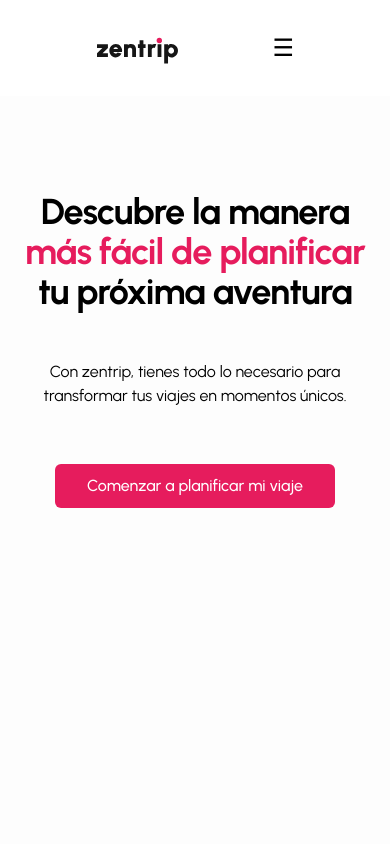
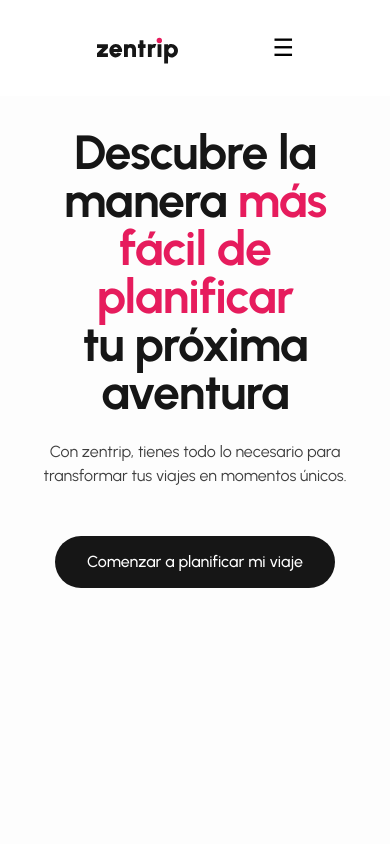
Before and after one commit to Ignacio918/viajes-app, a React (Vite) app in the folder viajes-app/: page / in a window 390 px wide. Shown: the top 844 px of the page. Built offline with nearby package versions, Linux system fonts and the light colour scheme; a web font is replaced by a local one.

Commit message:
nuevo hero

```diff
--- a/viajes-app/src/pages/HeroSection.tsx
+++ b/viajes-app/src/pages/HeroSection.tsx
@@ -22,8 +22,7 @@ const HeroSection: React.FC = () => {
   return (
     <div className="hero">
       <div className="hero__content">
-        {/* Left Section - Text Content with new styling */}
-        <div className="flex flex-col gap-4 w-full lg:max-w-2xl">
+        {/* Left Section - Text Content */}
         <motion.div
           className="hero__text-section"
           initial={{ opacity: 0, y: 20 }}
@@ -31,19 +30,19 @@ const HeroSection: React.FC = () => {
           transition={{ duration: 0.8, ease }}
         >
           <motion.h1
-              className="text-4xl font-bold tracking-tight sm:text-6xl lg:text-7xl xl:text-8xl mb-6"
+            className="hero__title"
             initial={{ opacity: 0, y: 20 }}
             animate={{ opacity: 1, y: 0 }}
             transition={{ delay: 0.3, duration: 0.8, ease }}
           >
-              <span className="text-foreground">Descubre la manera </span>
-              <span className="text-primary">más fácil de planificar</span>
+            <span className="hero__title-dark">Descubre la manera </span>
+            <span className="hero__title-accent">más fácil de planificar</span>
             <br />
-              <span className="text-foreground">tu próxima aventura</span>
+            <span className="hero__title-dark">tu próxima aventura</span>
           </motion.h1>
 
           <motion.p
-              className="max-w-[42rem] leading-normal text-muted-foreground sm:text-xl sm:leading-8 mb-8"
+            className="hero__description"
             initial={{ opacity: 0, y: 20 }}
             animate={{ opacity: 1, y: 0 }}
             transition={{ delay: 0.1, duration: 0.8, ease }}
@@ -52,15 +51,15 @@ const HeroSection: React.FC = () => {
           </motion.p>
 
           <motion.div
-              className="flex flex-col sm:flex-row gap-4"
+            className="hero__button-container"
             initial={{ opacity: 0, y: 20 }}
             animate={{ opacity: 1, y: 0 }}
             transition={{ delay: 0.2, duration: 0.8, ease }}
           >
             <motion.button
-                className="hero__button inline-flex items-center justify-center whitespace-nowrap rounded-md text-sm font-medium ring-offset-background transition-colors focus-visible:outline-none focus-visible:ring-2 focus-visible:ring-ring focus-visible:ring-offset-2 disabled:pointer-events-none disabled:opacity-50 bg-primary text-primary-foreground hover:bg-primary/90 h-11 px-8"
-                whileHover={{ scale: 1.05 }}
-                whileTap={{ scale: 0.95 }}
+              className="hero__button"
+              whileHover={{ opacity: 0.9 }}
+              whileTap={{ scale: 0.98 }}
             >
               <span className="hero__button-text">
                 Comenzar a planificar mi viaje
@@ -68,7 +67,6 @@ const HeroSection: React.FC = () => {
             </motion.button>
           </motion.div>
         </motion.div>
-        </div>
 
         {/* Right Section - Images */}
         <div className="hero__image-section">
--- a/viajes-app/src/styles/HeroSection.css
+++ b/viajes-app/src/styles/HeroSection.css
@@ -5,15 +5,21 @@
 }
 
 .hero__content {
-  @apply flex justify-between items-center px-4 md:px-8 lg:px-12 pt-24 lg:pt-36 max-w-[1440px] mx-auto;
+  @apply flex justify-between items-center mx-auto;
+  max-width: 1280px;
+  padding: 2rem 1rem;
 }
 
 .hero__text-section {
-  @apply w-full max-w-[502px] flex flex-col gap-6 lg:gap-8;
+  @apply flex flex-col gap-6;
+  max-width: 480px;
 }
 
 .hero__title {
-  @apply text-4xl md:text-5xl font-bold font-urbanist leading-[1.1];
+  @apply font-bold font-urbanist;
+  font-size: 3rem;
+  line-height: 1.1;
+  letter-spacing: -0.02em;
 }
 
 .hero__title-dark {
@@ -24,86 +30,26 @@
   @apply text-pink-600;
 }
 
-.hero__description-container {
-  @apply flex flex-col gap-4;
+.hero__description {
+  @apply text-gray-800 font-urbanist;
+  font-size: 1.125rem;
+  line-height: 1.5;
+  max-width: 42rem;
 }
 
-.hero__description {
-  @apply text-base text-gray-800 font-urbanist leading-relaxed;
+.hero__button-container {
+  @apply mt-6;
 }
 
 .hero__button {
-  @apply inline-flex px-4 py-3 lg:px-6 lg:py-4 bg-dark text-white rounded-full items-center justify-center transition-colors hover:bg-opacity-90;
+  @apply flex items-center justify-center rounded-full bg-dark text-white;
+  padding: 0.875rem 2rem;
+  transition: opacity 0.2s ease;
 }
 
 .hero__button-text {
-  @apply text-base lg:text-lg font-medium font-urbanist;
-}
-
-/* Media query para pantallas menores a 1080px */
-@media (max-width: 1079px) {
-  .hero__content {
-    @apply flex-col text-center px-4;
-  }
-
-  .hero__text-section {
-    @apply items-center mx-auto max-w-[400px];
-  }
-
-  .hero__title {
-    @apply text-3xl md:text-4xl;
-  }
-
-  /* Navbar responsive */
-  .navbar {
-    @apply w-full;
-  }
-
-  .navbar__menu {
-    @apply hidden;
-  }
-
-  .navbar__hamburger {
-    @apply block;
-  }
-
-  /* Ocultar elementos visuales */
-  .hero__image-section,
-  .hero__shape-1,
-  .hero__shape-2,
-  .hero__shape-3,
-  .hero__avion-2,
-  .hero__float,
-  .hero__badge,
-  .hero__location-icon,
-  .hero__image-1,
-  .hero__image-2,
-  .hero__image-3 {
-    @apply hidden;
-  }
-}
-
-/* Media query para pantallas desde 1080px */
-@media (min-width: 1080px) {
-  .hero__content {
-    @apply flex-row justify-between items-center gap-4;
-  }
-
-  .hero__text-section {
-    @apply w-[45%] shrink-0;
-  }
-
-  .hero__image-section {
-    @apply w-[55%] relative;
-  }
-
-  .navbar__hamburger {
-    @apply hidden;
-  }
-
-  .navbar__menu {
-    @apply flex;
-  }
+  @apply font-medium font-urbanist;
+  font-size: 1rem;
 }
 
 /* Contenedor principal con scaling uniforme */
@@ -111,65 +57,6 @@
   @apply relative w-full max-w-[792px] h-[525px] lg:h-[725px];
   margin-left: 0;
   transform-origin: center right;
-}
-
-/* Breakpoints para scaling uniforme y tipografía */
-@media (min-width: 1600px) {
-  .hero__content {
-    @apply px-32;
-  }
-
-  .hero__text-section {
-    @apply max-w-[600px];
-  }
-
-  .hero__title {
-    @apply text-[64px];
-  }
-
-  .hero__description {
-    @apply text-xl;
-  }
-
-  .hero__image-section {
-    transform: scale(1);
-  }
-}
-
-@media (max-width: 1599px) {
-  .hero__image-section {
-    transform: scale(0.95);
-  }
-
-  .hero__title {
-    @apply text-6xl;
-  }
-}
-
-@media (max-width: 1400px) {
-  .hero__image-section {
-    transform: scale(0.9);
-  }
-
-  .hero__title {
-    @apply text-5xl;
-  }
-
-  .hero__description {
-    @apply text-base;
-  }
-}
-
-@media (max-width: 1200px) {
-  .hero__image-section {
-    transform: scale(0.85);
-  }
-}
-
-@media (max-width: 1080px) {
-  .hero__image-section {
-    transform: scale(0.8);
-  }
 }
 
 /* Ilustraciones y formas */
@@ -298,3 +185,128 @@
 .hero__image:hover {
   @apply opacity-95;
 }
+
+/* Media queries */
+@media (max-width: 1079px) {
+  .hero__content {
+    @apply flex-col text-center;
+    padding: 2rem 1.5rem;
+  }
+
+  .hero__text-section {
+    @apply items-center mx-auto;
+    max-width: 440px;
+  }
+
+  .hero__title {
+    font-size: 2.5rem;
+  }
+
+  /* Ocultar elementos visuales en móvil */
+  .hero__image-section,
+  .hero__shape-1,
+  .hero__shape-2,
+  .hero__shape-3,
+  .hero__avion-2,
+  .hero__float,
+  .hero__badge,
+  .hero__location-icon,
+  .hero__image-1,
+  .hero__image-2,
+  .hero__image-3 {
+    @apply hidden;
+  }
+}
+
+@media (min-width: 1080px) {
+  .hero__content {
+    padding: 4rem 2rem;
+  }
+
+  .hero__text-section {
+    width: 45%;
+  }
+
+  .hero__title {
+    font-size: 3rem;
+  }
+}
+
+@media (min-width: 1280px) {
+  .hero__content {
+    padding: 4rem;
+  }
+
+  .hero__title {
+    font-size: 3.5rem;
+  }
+}
+
+@media (min-width: 1440px) {
+  .hero__content {
+    padding: 4rem 2rem;
+  }
+
+  .hero__title {
+    font-size: 4rem;
+  }
+}
+
+/* Breakpoints para scaling uniforme y tipografía */
+@media (min-width: 1600px) {
+  .hero__content {
+    @apply px-32;
+  }
+
+  .hero__text-section {
+    @apply max-w-[600px];
+  }
+
+  .hero__title {
+    @apply text-[64px];
+  }
+
+  .hero__description {
+    @apply text-xl;
+  }
+
+  .hero__image-section {
+    transform: scale(1);
+  }
+}
+
+@media (max-width: 1599px) {
+  .hero__image-section {
+    transform: scale(0.95);
+  }
+
+  .hero__title {
+    @apply text-6xl;
+  }
+}
+
+@media (max-width: 1400px) {
+  .hero__image-section {
+    transform: scale(0.9);
+  }
+
+  .hero__title {
+    @apply text-5xl;
+  }
+
+  .hero__description {
+    @apply text-base;
+  }
+}
+
+@media (max-width: 1200px) {
+  .hero__image-section {
+    transform: scale(0.85);
+  }
+}
+
+@media (max-width: 1080px) {
+  .hero__image-section {
+    transform: scale(0.8);
+  }
+}
```
Lines whose indentation alone changed are shown as unchanged.
